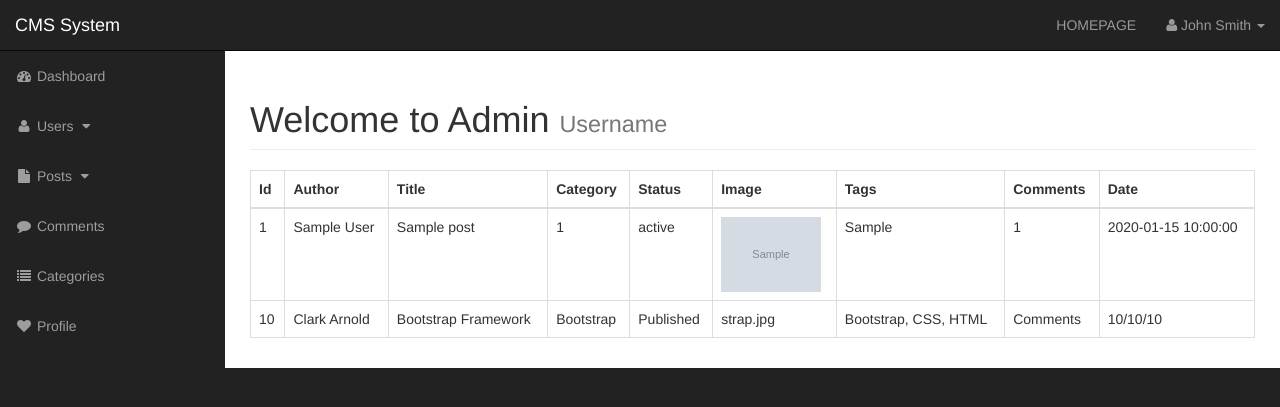
After one commit to clarkarnold/clarnolds-cms, a PHP site: page /admin/post.php in a window 1280 px wide. The commit adds this page. Shown: the top 407 px of the page. Run offline with PHP 8.4, Linux system fonts and the light colour scheme; tables that the repository leaves empty or names only in its code hold one stand-in row (values such as "Sample post"); grey boxes marked "Sample" are stand-in pictures.

Commit message:
Refactoring categories section, begin setting up Posts page in admin section

```diff
--- /dev/null
+++ b/admin/functions.php
@@ -0,0 +1,56 @@
+<?php
+
+
+
+function insert_categories() {
+
+    global $connection;
+    if(isset($_POST['submit'])) {
+        $cat_title = $_POST['cat_title'];
+
+        if($cat_title=="" || empty($cat_title)) {
+            echo "<p class='bg-danger'>This field should not be blank.</p>";
+        } else {
+            $query = "INSERT INTO category(cat_title) ";
+            $query .= "VALUE('{$cat_title}') ";
+
+            $create_category = mysqli_query($connection, $query);
+
+            if(!$create_category) {
+                die("Error " . mysqli_error($connection));
+            }
+        }
+    }
+}
+
+function view_categories() {
+    global $connection;
+    $query = "SELECT * FROM category";
+    $category_query = mysqli_query($connection, $query);
+
+    while($row = mysqli_fetch_assoc($category_query)) {
+        $id = $row["cat_id"];
+        $cat_title = $row["cat_title"];
+        echo "
+        <tr>
+            <td>{$id}</td>
+            <td><p>{$cat_title}</p>
+                <div class='btn-toolbar'>
+                <a class='btn btn-sm btn-danger pull-right' href='categories.php?delete={$id}'> Delete</a><a class=' btn btn-sm btn-warning pull-right' href='categories.php?edit={$id}'>Edit </a>
+                </div>
+            </td>
+        </tr>";
+    }
+}
+
+function delete_category() {
+    global $connection;
+    if(isset($_GET['delete'])) {
+        $get_cat_id = $_GET['delete'];
+        $get_query = "DELETE FROM category WHERE cat_id = {$get_cat_id} ";
+        $delete_query = mysqli_query($connection, $get_query);
+        header("Location: categories.php");
+    }
+}
+
+?>
--- a/admin/includes/admin_header.php
+++ b/admin/includes/admin_header.php
@@ -1,4 +1,4 @@
-
+<?php include "functions.php"; ?>
 <?php ob_start(); ?>
 
 <!DOCTYPE html>
--- a/admin/includes/admin_navigation.php
+++ b/admin/includes/admin_navigation.php
@@ -47,10 +47,10 @@
                 <a href="javascript:;" data-toggle="collapse" data-target="#posts_dropdown"><i class="fa fa-fw fa-file"></i> Posts <i class="fa fa-fw fa-caret-down"></i></a>
                 <ul id="posts_dropdown" class="collapse">
                     <li>
-                        <a href="#">View All Posts</a>
+                        <a href="posts.php">View All Posts</a>
                     </li>
                     <li>
-                        <a href="#">New Post</a>
+                        <a href="new_post.php">New Post</a>
                     </li>
                 </ul>
             </li>
--- /dev/null
+++ b/admin/post.php
@@ -0,0 +1,103 @@
+<?php include "includes/admin_header.php"; ?>
+
+    <div id="wrapper">
+
+        <!-- Navigation -->
+        <?php include "includes/admin_navigation.php"; ?>
+
+        <div id="page-wrapper">
+
+            <div class="container-fluid">
+
+                <!-- Page Heading -->
+                <div class="row">
+                    <div class="col-lg-12">
+                       <h1 class="page-header">
+                            Welcome to Admin
+                            <small>Username</small>
+                        </h1>
+
+                        <table class="table table-bordered table-hover">
+                            <thead>
+                                <tr>
+                                    <th>Id</th>
+                                    <th>Author</th>
+                                    <th>Title</th>
+                                    <th>Category</th>
+                                    <th>Status</th>
+                                    <th>Image</th>
+                                    <th>Tags</th>
+                                    <th>Comments</th>
+                                    <th>Date</th>
+                                </tr>
+                            </thead>
+                            <tbody>
+                               <?php
+                                $query = "SELECT * FROM posts";
+                                $category_posts = mysqli_query($connection, $query);
+
+                                while($row = mysqli_fetch_assoc($category_posts)) {
+                                    $post_id = $row['post_id'];
+                                    $post_title = $row['post_title'];
+                                    $post_author = $row['post_author'];
+                                    $post_category_id = $row['post_category_id'];
+                                    $post_date = $row['post_date'];
+                                    $post_image = $row['post_image'];
+                                    $post_tags = $row['post_tags'];
+                                    $post_comment_count = $row['post_comment_count'];
+                                    $post_status = $row['post_status'];
+
+                                    echo "<tr>";
+                                    echo "<td>{$post_id}</td>";
+                                    echo "<td>{$post_author}</td>";
+                                    echo "<td>{$post_title}</td>";
+                                    echo "<td>{$post_category_id}</td>";
+                                    echo "<td>{$post_status}</td>";
+                                    echo "<td><img src='../images/{$post_image}' width='100' alt='{$post_author} image' /></td>";
+                                    echo "<td>{$post_tags}</td>";
+                                    echo "<td>{$post_comment_count}</td>";
+                                    echo "<td>{$post_date}</td>";
+                                    echo "<tr>";
+                                }
+
+
+
+
+                                ?>
+                                <tr>
+                                    <td>10</td>
+                                    <td>Clark Arnold</td>
+                                    <td>Bootstrap Framework</td>
+                                    <td>Bootstrap</td>
+                                    <td>Published</td>
+                                    <td>strap.jpg</td>
+                                    <td>Bootstrap, CSS, HTML</td>
+                                    <td>Comments</td>
+                                    <td>10/10/10</td>
+                                </tr>
+                            </tbody>
+                        </table>
+
+
+
+
+                    </div>
+                </div>
+                <!-- /.row -->
+
+            </div>
+            <!-- /.container-fluid -->
+
+        </div>
+        <!-- /#page-wrapper -->
+
+    </div>
+    <!-- /#wrapper -->
+
+    <!-- jQuery -->
+    <script src="js/jquery.js"></script>
+
+    <!-- Bootstrap Core JavaScript -->
+    <script src="js/bootstrap.min.js"></script>
+
+<?php include "includes/admin_footer.php"; ?>
```
Also changed, not shown: admin/categories.php (+6 -49 lines).
